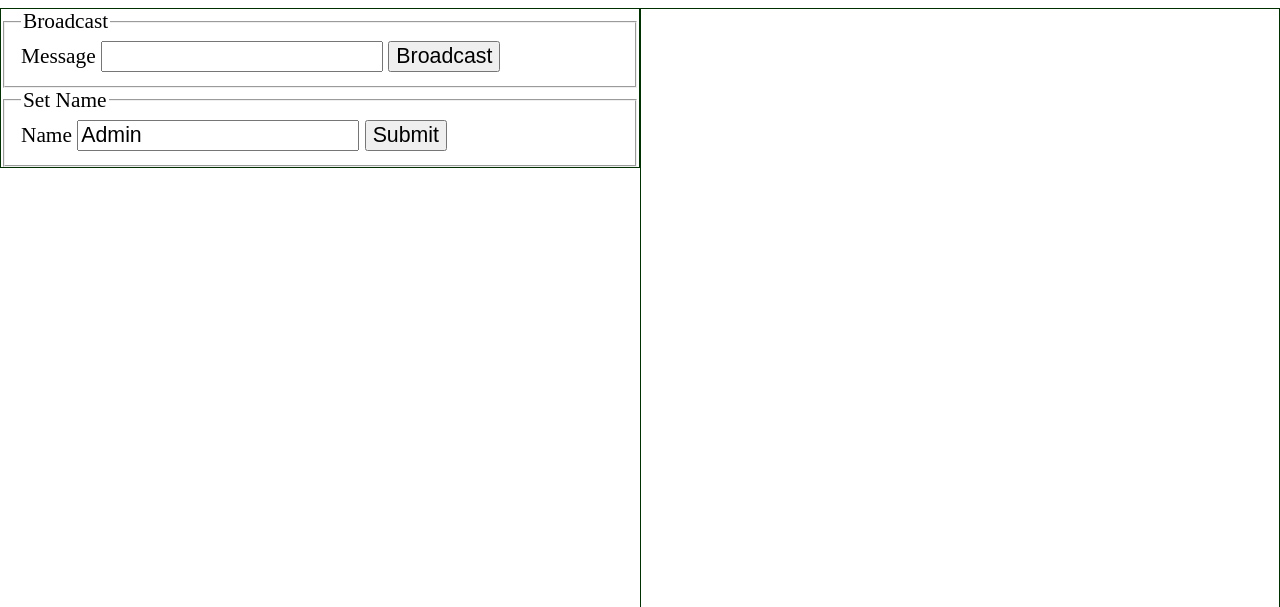
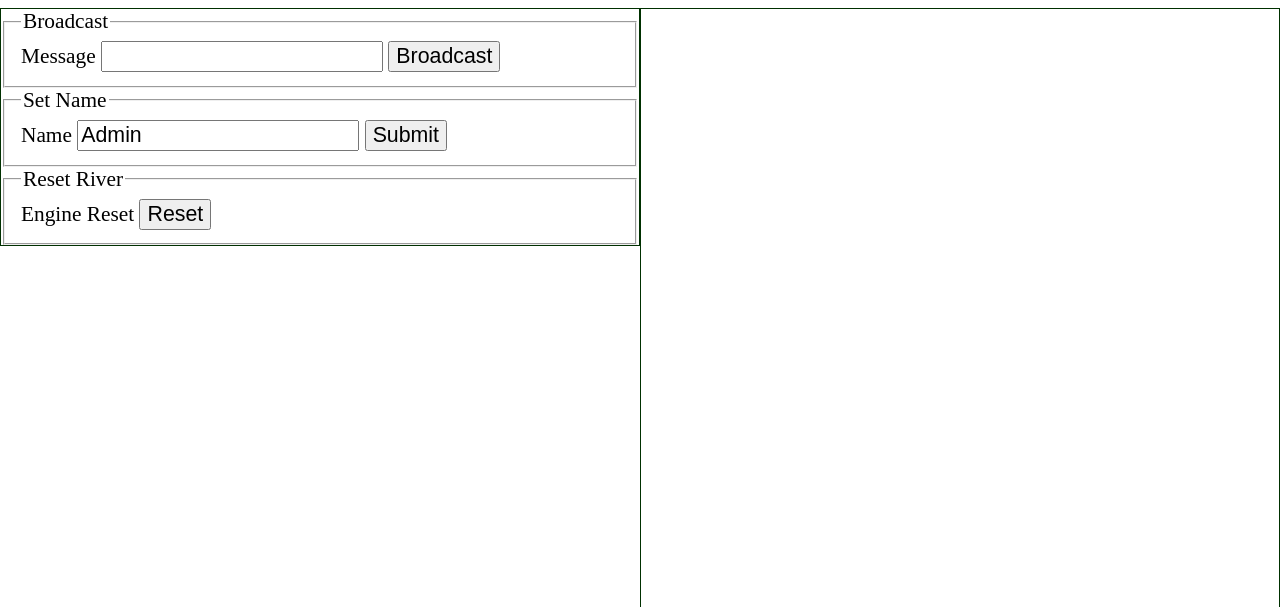
Before and after one commit to toddsierens/plusdatainsite, a Flask app: page /dashboard in a window 1280 px wide. Shown: the top 607 px of the page. Run offline with Flask 2, Linux system fonts and the light colour scheme; some libraries are stand-ins or nearby versions.

Commit message:
game reset

```diff
--- a/app.py
+++ b/app.py
@@ -372,16 +372,12 @@ def io_connect():
 def io_broadcast(message):
     emit('broadcast', message, broadcast=True)
 
-@socketio.on('connect')
-def io_connect():
-    global number_of_clients
-    number_of_clients += 1
-    print "client {} connected".format(number_of_clients)
-
 @socketio.on('connect_river')
 def io_connect_river(name):
     global number_of_players
     new_player = Player(number_of_players)
+    if name.lower() == "admin":
+        new_player.x = WIDTH * 0.05
     client_id_map[request.sid] = number_of_players
     #remove duplicate players
     to_remove = []
--- a/templates/dashboard.html
+++ b/templates/dashboard.html
@@ -54,8 +54,13 @@
                     window.localStorage.setItem('name', $('#name').val());
                     return false //important so the page won't refresh
                 }
+                function resetEngine(){
+                    socket.emit('reset_engine')
+                    return false
+                }
                 window.sendBroadcast = sendBroadcast
                 window.sendName = sendName
+                window.resetEngine = resetEngine
                 $('#broadcast').submit(function() {
                     sendBroadcast()
                     return false;
@@ -89,6 +94,14 @@
                      <div id=clue></div>
                 </fieldset>
             </form>
+            <form id = "resetEngine">
+                 <fieldset>
+                     <legend>Reset River</legend>
+                     <label>Engine Reset</label>
+                     <button type="button" onclick = "resetEngine()">Reset</button>
+                     <div id=clue></div>
+                </fieldset>
+            </form>
         </div>
         <div id=logging class = "right-column"></div>
     </body>
```
Also changed, not shown: 1 other file.
